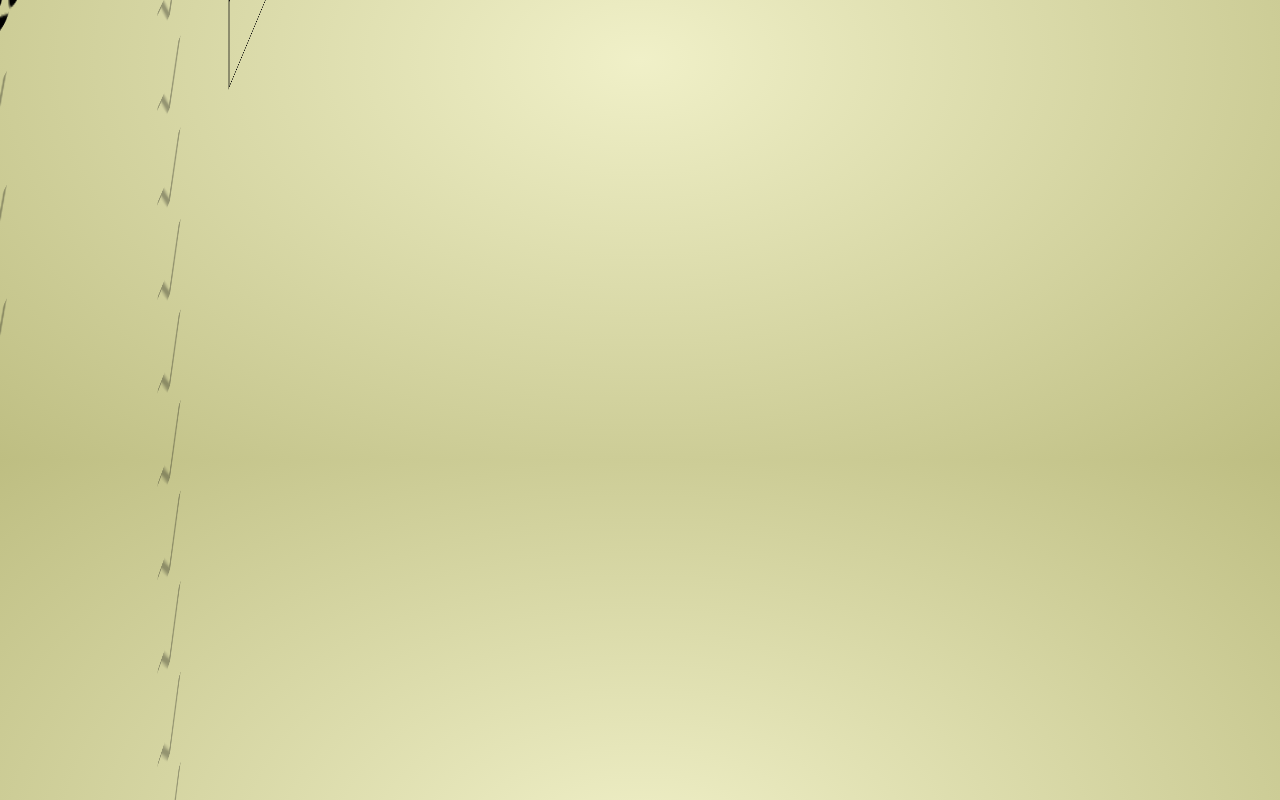
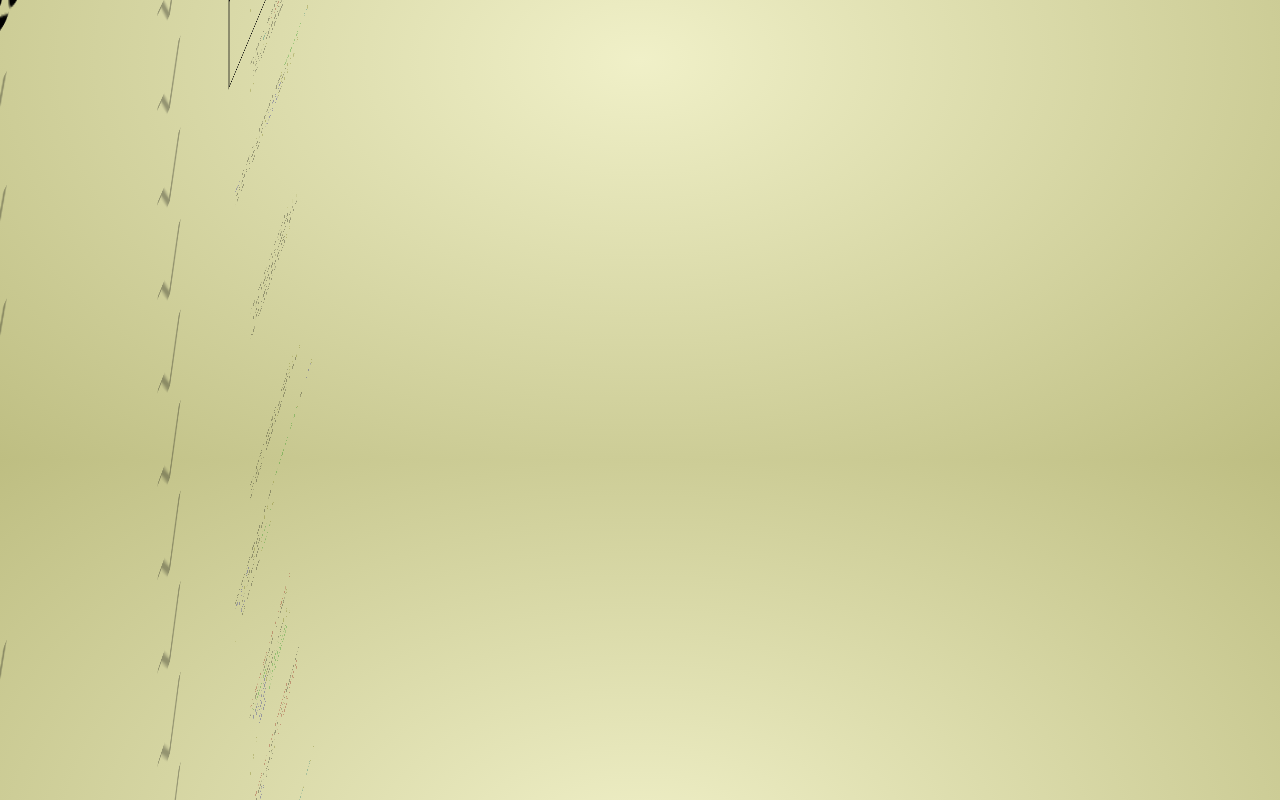
Before and after one commit to tvalletta/web-apis-presentation, a website: page static/index.html in a window 1280 px wide. Shown: the part 1940-2740 px from the top of the page. Drawn offline with Linux system fonts and the light colour scheme.

Commit message:
Showing lots of code

```diff
--- a/static/index.html
+++ b/static/index.html
@@ -82,11 +82,37 @@ h.onsuccess = function() {
 			<div class="step" data-x="100" data-y="1392" data-z="-800" data-scale=".8" data-focus='file'>
 
 			</div>
+			<div class="step" data-x="426.5" data-y="1350" data-z="-800" data-scale=".08">
+<pre class='prettyprint lang-js'>
+var lockedFile = myFile.open();
+var request = lockedFile.readAsText(3);
+request.onsuccess = function(event) {
+  var text = event.target.result;
+  // 3 characters have been read.
+}
+</pre>
+			</div>
 			<div class="step" data-x="100" data-y="1465" data-z="-800" data-scale=".8" data-focus='idle'>
 
 			</div>
+			<div class="step" data-x="426.5" data-y="1423" data-z="-800" data-scale=".08">
+<pre class='prettyprint lang-js'>
+navigator.addIdelObserver({
+  time: 10, // seconds
+  onidle: idleHandler, // fn
+  onactive: activeHandler // fn
+});
+</pre>
+			</div>
 			<div class="step" data-x="100" data-y="1538" data-z="-800" data-scale=".8" data-focus='indexed'>
 
+			</div>
+			<div class="step" data-x="426.5" data-y="1496" data-z="-800" data-scale=".08">
+<pre class='prettyprint lang-js' style='position: relative; left: -240px'>
+var request = indexedDB.open('AddressBook', 15);
+request.onsuccess = function(evt) {...};
+request.onerror = function(evt) {...};
+</pre>
 			</div>
 			<div class="step" data-x="100" data-y="1611" data-z="-800" data-scale=".8" data-focus='media'>
 
@@ -94,14 +120,41 @@ h.onsuccess = function() {
 			<div class="step" data-x="100" data-y="1684" data-z="-800" data-scale=".8" data-focus='mouse'>
 
 			</div>
+			<div class="step" data-x="426.5" data-y="1642" data-z="-800" data-scale=".08">
+<pre class='prettyprint lang-js'>
+elem.requestPointerLock =
+  elem.requestPointerLock ||
+  elem.mozRequestPointerLock ||
+  elem.webkitRequestPointerLock;
+elem.requestPointerLock();
+</pre>
+			</div>
 			<div class="step" data-x="100" data-y="1757" data-z="-800" data-scale=".8" data-focus='network'>
 
 			</div>
 			<div class="step" data-x="100" data-y="1830" data-z="-800" data-scale=".8" data-focus='open'>
 
 			</div>
+			<div class="step" data-x="426.5" data-y="1788" data-z="-800" data-scale=".08">
+<pre class='prettyprint lang-js'>
+navigator.mozApps.install();
+navigator.mozApps.getSelf();
+navigator.mozApps.getInstalled();
+</pre>
+			</div>
 			<div class="step" data-x="100" data-y="1903" data-z="-800" data-scale=".8" data-focus='proximity'>
 
+			</div>
+			<div class="step" data-x="426.5" data-y="1861" data-z="-800" data-scale=".08">
+<pre class='prettyprint lang-js' style='position: relative; left: -240px'>
+window.addEventListener("userproximity", fn, true);
+function fn(event) {
+  if (event.near)
+    console.log("Near");
+  else
+    console.log("Far");
+}
+</pre>
 			</div>
 			<div class="step" data-x="100" data-y="1976" data-z="-800" data-scale=".8" data-focus='screen'>
 
@@ -109,14 +162,44 @@ h.onsuccess = function() {
 			<div class="step" data-x="100" data-y="2049" data-z="-800" data-scale=".8" data-focus='sms'>
 
 			</div>
+			<div class="step" data-x="426.5" data-y="2007" data-z="-800" data-scale=".08">
+<pre class='prettyprint lang-js'>
+// Done but not shipped :(
+window.addEventListener(
+  'smsevent',
+  function(event) {
+    switch(event.type) {
+      case 'smssent': ...
+      case 'smsdelivered': ...
+      case 'smsreceived': ...
+    }
+  }
+);
+</pre>
+			</div>
 			<div class="step" data-x="100" data-y="2122" data-z="-800" data-scale=".8" data-focus='time'>
 
+			</div>
+			<div class="step" data-x="426.5" data-y="2080" data-z="-800" data-scale=".08">
+<pre class='prettyprint lang-js'>
+// Based on the proposal
+var clock = navigator.timeManager;
+clock.set(date); // Date Object
+clock.set(ticks); // POSIX time
+</pre>
 			</div>
 			<div class="step" data-x="100" data-y="2195" data-z="-800" data-scale=".8" data-focus='telephony'>
 
 			</div>
 			<div class="step" data-x="100" data-y="2268" data-z="-800" data-scale=".8" data-focus='vibration'>
 
+			</div>
+			<div class="step" data-x="426.5" data-y="2226" data-z="-800" data-scale=".08">
+<pre class='prettyprint lang-js'>
+navigator.mozVibrate(600);
+navigator.mozVibrate([200, 100, 200, 100]);
+navigator.mozVibrate(0);
+</pre>
 			</div>
 			<div class="step clarify" data-x="0" data-y="1600" data-z="-800">
 		    	<table cellspacing="4">
@@ -159,7 +242,7 @@ h.onsuccess = function() {
 			    		</tr>
 			    		<tr class='focus' data-focus-id='idle'>
 			    			<td class='title'>Idle</td>
-			    			<td></td>
+			    			<td>√</td>
 			    			<td>√</td>
 			    		</tr>
 			    		<tr class='focus' data-focus-id='indexed'>
```
Also changed, not shown: static/tests.html (+1 -0 lines).
